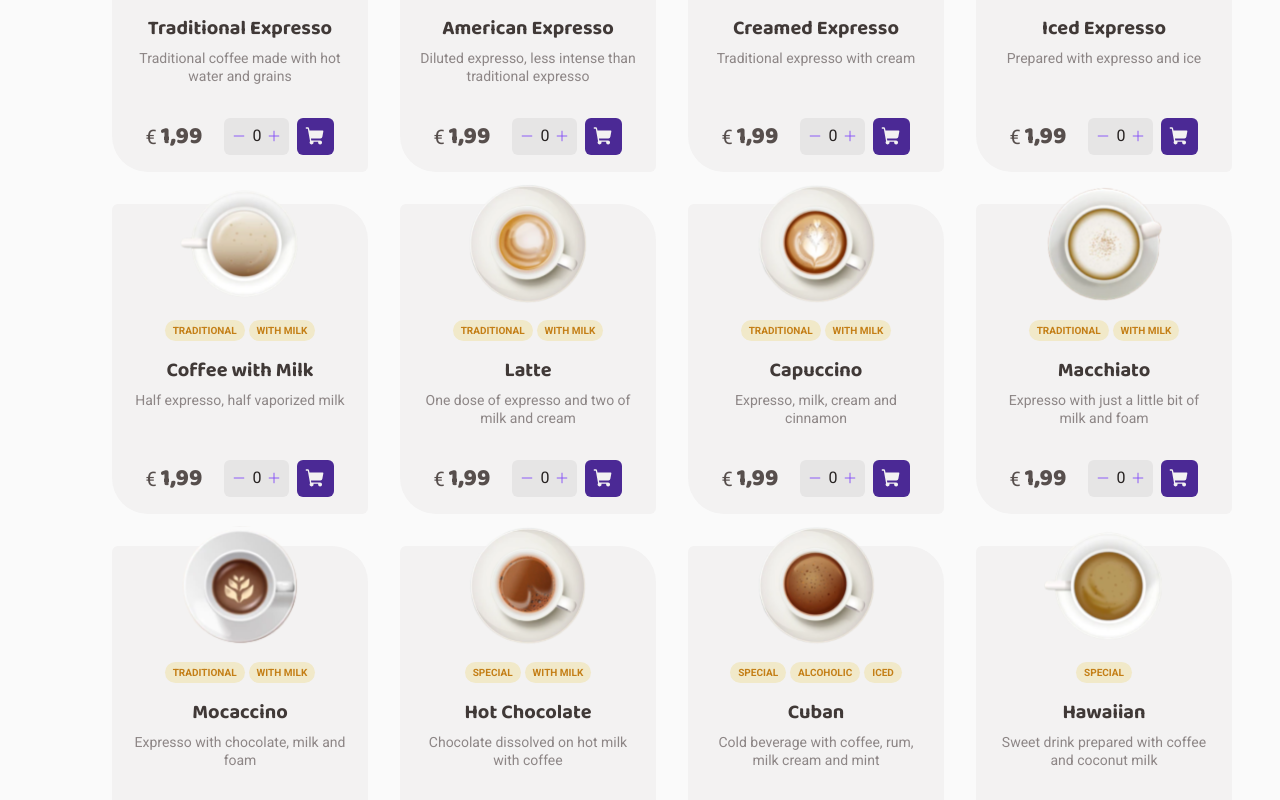
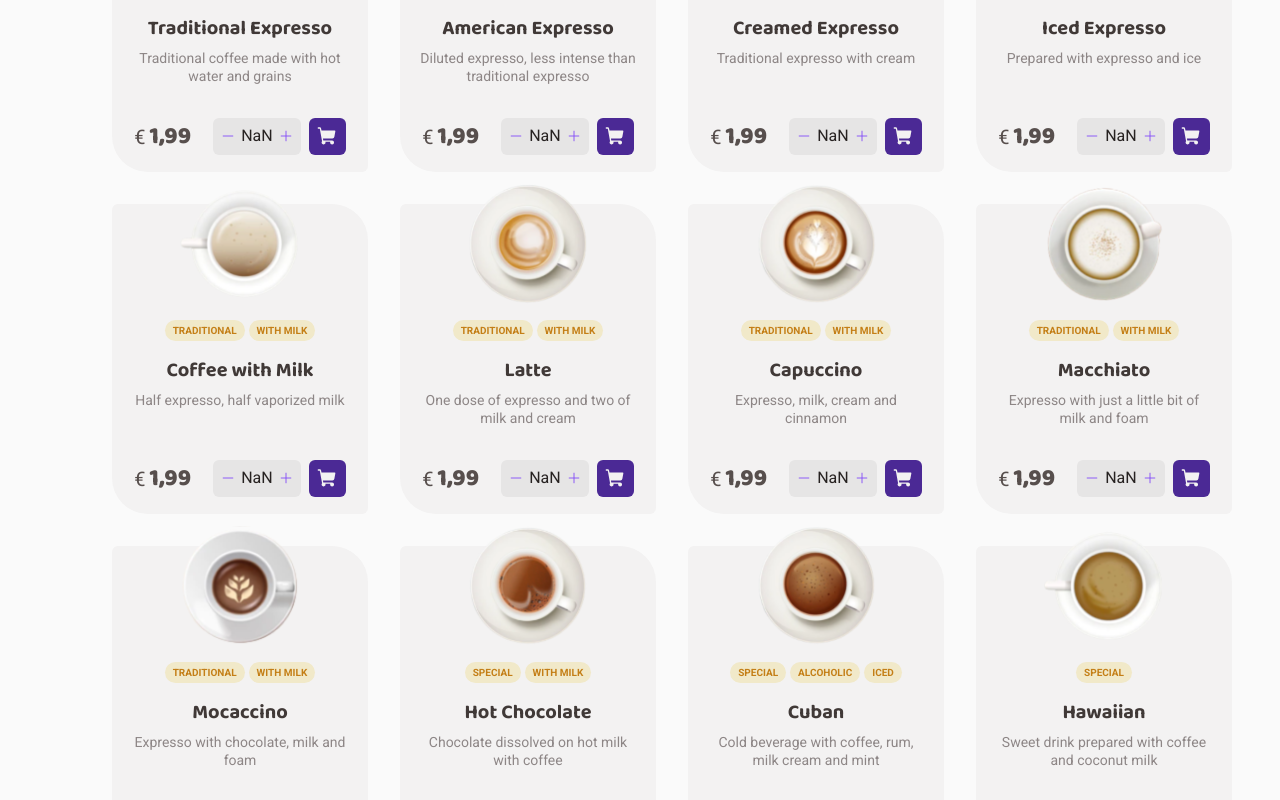
Before and after one commit to dmeneres/ignite-react-js-22.1-02-challenge, a React (Vite) app: page / in a window 1280 px wide. Shown: the part 860-1660 px from the top of the page. Built offline with nearby package versions, Linux system fonts and the light colour scheme.

Commit message:
error context

```diff
--- a/src/App.tsx
+++ b/src/App.tsx
@@ -3,12 +3,15 @@ import { BrowserRouter } from 'react-router-dom'
 import { Router } from './Router'
 import { GlobalStyle } from './styles/global'
 import { defaultTheme } from './styles/themes/default'
+import { CoffeeCounterContextProvider } from './contexts/CoffeeCounterContext'
 
 function App() {
   return (
     <ThemeProvider theme={defaultTheme}>
       <BrowserRouter>
-        <Router />
+        <CoffeeCounterContextProvider>
+          <Router />
+        </CoffeeCounterContextProvider>
       </BrowserRouter>
       <GlobalStyle />
     </ThemeProvider>
--- a/src/assets/coffees.json
+++ b/src/assets/coffees.json
@@ -3,85 +3,85 @@
     {
       "name": "Traditional Expresso",
       "label": "Traditional coffee made with hot water and grains",
-      "imageUrl": "coffee-expresso.svg",
+      "imageUrl": "coffee-expresso",
       "tags": ["TRADITIONAL"]
     },
     {
       "name": "American Expresso",
       "label": "Diluted expresso, less intense than traditional expresso",
-      "imageUrl": "coffee-american.svg",
+      "imageUrl": "coffee-american",
       "tags": ["TRADITIONAL"]
     },
     {
       "name": "Creamed Expresso",
       "label": "Traditional expresso with cream",
-      "imageUrl": "coffee-creamed-expresso.svg",
+      "imageUrl": "coffee-creamed-expresso",
       "tags": ["TRADITIONAL"]
     },
     {
       "name": "Iced Expresso",
       "label": "Prepared with expresso and ice",
-      "imageUrl": "coffee-iced-expresso.svg",
+      "imageUrl": "coffee-iced-expresso",
       "tags": ["TRADITIONAL", "ICED"]
     },
     {
       "name": "Coffee with Milk",
       "label": "Half expresso, half vaporized milk",
-      "imageUrl": "coffee-milk-with-coffee.svg",
+      "imageUrl": "coffee-milk-with-coffee",
       "tags": ["TRADITIONAL", "WITH MILK"]
     },
     {
       "name": "Latte",
       "label": "One dose of expresso and two of milk and cream",
-      "imageUrl": "coffee-latte.svg",
+      "imageUrl": "coffee-latte",
       "tags": ["TRADITIONAL", "WITH MILK"]
     },
     {
       "name": "Capuccino",
       "label": "Expresso, milk, cream and cinnamon",
-      "imageUrl": "coffee-capuccino.svg",
+      "imageUrl": "coffee-capuccino",
       "tags": ["TRADITIONAL", "WITH MILK"]
     },
     {
       "name": "Macchiato",
       "label": "Expresso with just a little bit of milk and foam",
-      "imageUrl": "coffee-macchiato.svg",
+      "imageUrl": "coffee-macchiato",
       "tags": ["TRADITIONAL", "WITH MILK"]
     },
     {
       "name": "Mocaccino",
       "label": "Expresso with chocolate, milk and foam",
-      "imageUrl": "coffee-mocaccino.svg",
+      "imageUrl": "coffee-mocaccino",
       "tags": ["TRADITIONAL", "WITH MILK"]
     },
     {
       "name": "Hot Chocolate",
       "label": "Chocolate dissolved on hot milk with coffee",
-      "imageUrl": "coffee-hot-chocolate.svg",
+      "imageUrl": "coffee-hot-chocolate",
       "tags": ["SPECIAL", "WITH MILK"]
     },
     {
       "name": "Cuban",
       "label": "Cold beverage with coffee, rum, milk cream and mint",
-      "imageUrl": "coffee-cuban.svg",
+      "imageUrl": "coffee-cuban",
       "tags": ["SPECIAL", "ALCOHOLIC", "ICED"]
     },
     {
       "name": "Hawaiian",
       "label": "Sweet drink prepared with coffee and coconut milk",
-      "imageUrl": "coffee-hawaiian.svg",
+      "imageUrl": "coffee-hawaiian",
       "tags": ["SPECIAL"]
     },
     {
       "name": "Arab",
       "label": "Prepared with arab coffee grains and spices",
-      "imageUrl": "coffee-arab.svg",
+      "imageUrl": "coffee-arab",
       "tags": ["SPECIAL"]
     },
     {
       "name": "Irish",
       "label": "Coffee, irish whiskey, sugar and chantilly",
-      "imageUrl": "coffee-irish.svg",
+      "imageUrl": "coffee-irish",
       "tags": ["SPECIAL", "ALCOHOLIC"]
     }
   ]
--- /dev/null
+++ b/src/contexts/CoffeeCounterContext.tsx
@@ -0,0 +1,79 @@
+import { createContext, ReactNode, useState } from 'react'
+
+interface Counter {
+  type: string
+  number: number
+}
+
+interface CounterContextType {
+  coffeeCounter: Counter[]
+  handleChangeCoffeeCounter: (coffee: string, change: string) => void
+  showCoffeeNumber: (coffee: string) => number
+}
+
+export const CounterContext = createContext({} as CounterContextType)
+
+interface CoffeeCounterContextProviderProps {
+  children: ReactNode
+}
+
+export function CoffeeCounterContextProvider({
+  children,
+}: CoffeeCounterContextProviderProps) {
+  const [coffeeCounter, setCoffeeCounter] = useState<Counter[]>([
+    { type: 'coffee-american', number: 0 },
+    { type: 'coffee-arab', number: 0 },
+    { type: 'coffee-capuccino', number: 0 },
+    { type: 'coffee-creamed-expresso', number: 0 },
+    { type: 'coffee-cuban', number: 0 },
+    { type: 'coffee-hawaiian', number: 0 },
+    { type: 'coffee-hot-chocolate', number: 0 },
+    { type: 'coffee-iced-expresso', number: 0 },
+    { type: 'coffee-irish', number: 0 },
+    { type: 'coffee-latte', number: 0 },
+    { type: 'coffee-macchiato', number: 0 },
+    { type: 'coffee-milk-with-coffee', number: 0 },
+    { type: 'coffee-mocaccino', number: 0 },
+    { type: 'coffee-expresso', number: 0 },
+  ])
+
+  function handleChangeCoffeeCounter(coffee: string, change: string) {
+    const coffeeIndex = coffeeCounter.findIndex((coffeeObject) => {
+      return (coffeeObject.type = coffee)
+    })
+
+    const newCoffeeCounter = [...coffeeCounter]
+
+    if (change === 'increase') {
+      newCoffeeCounter[coffeeIndex].number++
+    } else if (change === 'decrease') {
+      if (newCoffeeCounter[coffeeIndex].number > 0) {
+        newCoffeeCounter[coffeeIndex].number--
+      }
+    }
+
+    setCoffeeCounter(newCoffeeCounter)
+  }
+
+  function showCoffeeNumber(coffee: string) {
+    const coffeeIndex = coffeeCounter.findIndex((coffeeObject) => {
+      return (coffeeObject.type = coffee)
+    })
+
+    const coffeeNumber = coffeeCounter[coffeeIndex].type
+
+    return Number(coffeeNumber)
+  }
+
+  return (
+    <CounterContext.Provider
+      value={{
+        coffeeCounter,
+        handleChangeCoffeeCounter,
+        showCoffeeNumber,
+      }}
+    >
+      {children}
+    </CounterContext.Provider>
+  )
+}
--- a/src/pages/Home/OurCoffees/CoffeeCard/index.tsx
+++ b/src/pages/Home/OurCoffees/CoffeeCard/index.tsx
@@ -1,5 +1,6 @@
 import { Minus, Plus, ShoppingCart } from 'phosphor-react'
-import { useState } from 'react'
+import { useContext } from 'react'
+import { CounterContext } from '../../../../contexts/CoffeeCounterContext'
 import {
   Actions,
   AddCounter,
@@ -24,11 +25,21 @@ interface CoffeeCardProps {
 }
 
 export function CoffeeCard({ name, label, imageUrl, tags }: CoffeeCardProps) {
-  const [counter, setCounter] = useState<number>(0)
+  // const [counter, setCounter] = useState<number>(0)
+  const { handleChangeCoffeeCounter, showCoffeeNumber } =
+    useContext(CounterContext)
+
+  // console.log(
+  //   typeof coffeeCounter[
+  //     coffeeCounter.findIndex((coffeeEach) => {
+  //       return coffeeEach.type === imageUrl
+  //     })
+  //   ].number,
+  // )
 
   return (
     <Container>
-      <ImageCoffee src={`../src/assets/${imageUrl}`} />
+      <ImageCoffee src={`../src/assets/${imageUrl}.svg`} />
       {/* <img src={`../src/assets/${imageUrl}`} alt="" /> */}
       <Tags>
         {tags.map((tag: string) => (
@@ -46,13 +57,13 @@ export function CoffeeCard({ name, label, imageUrl, tags }: CoffeeCardProps) {
         <Actions>
           <Counter>
             <SubtractCounter
-              onClick={() => setCounter((prevState) => prevState - 1)}
+              onClick={() => handleChangeCoffeeCounter(imageUrl, 'decrease')}
             >
               <Minus size={14} />
             </SubtractCounter>
-            <p>{counter >= 0 ? counter : 0}</p>
+            <p>{showCoffeeNumber(imageUrl)}</p>
             <AddCounter
-              onClick={() => setCounter((prevState) => prevState + 1)}
+              onClick={() => handleChangeCoffeeCounter(imageUrl, 'increase')}
             >
               <Plus size={14} />
             </AddCounter>
```
